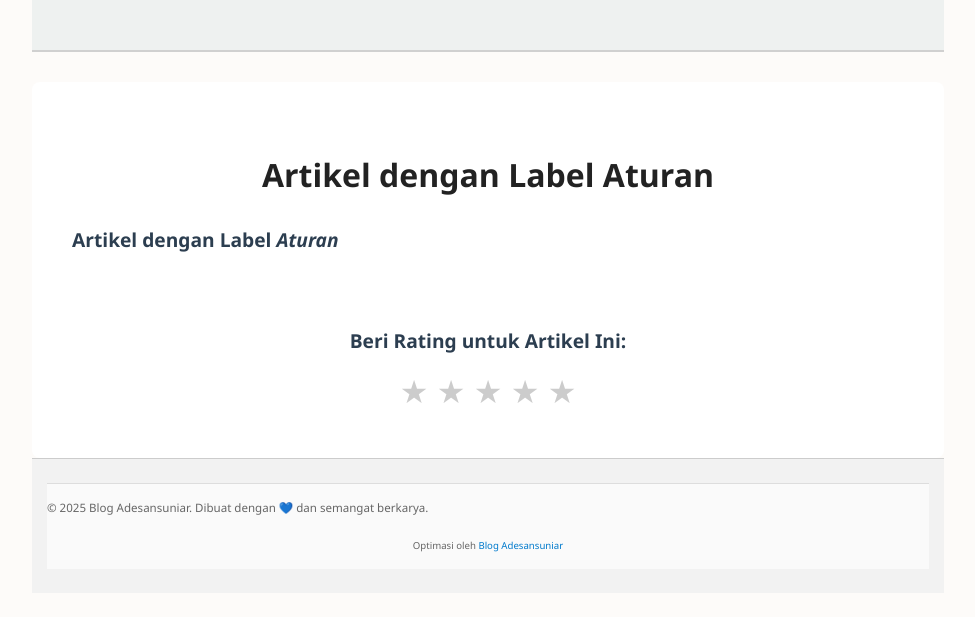
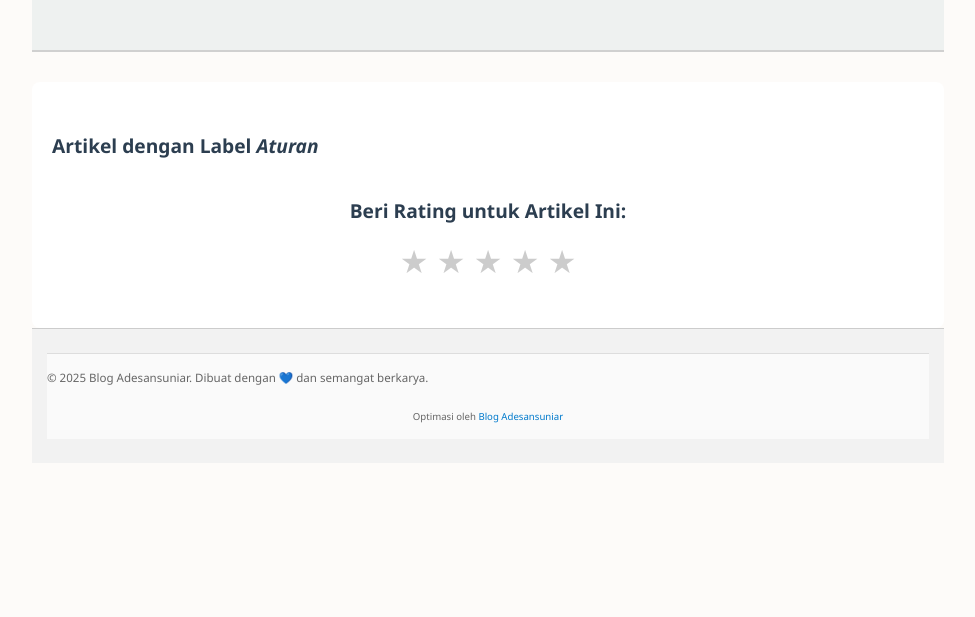
Before and after one commit to adesansuniar/blog-adesansuniar, a Jekyll site: the page built from label/aturan.md, in a window 1280 px wide. Shown: the part 461-1078 px from the top of the page, without its empty margins (152-1127 px from the left). Built offline with Jekyll 4.4.1, drawn with Linux system fonts in a browser that asks for light colours; our own code applies the rules of GitHub Pages for plain Markdown files; comment, search, counter and statistics services are not loaded; after the commit the page ends 948 px from its top, so only the background shows below that; part of the change alters nothing that is shown.

Commit message:
Update _config.yml

```diff
--- a/_config.yml
+++ b/_config.yml
@@ -1,21 +1,50 @@
 title: Blog Adesansuniar
 description: Blog inspirasi, tips menjahit, dan katalog produk pilihan
-baseurl: "/blog-adesansuniar"
-url: "https://adesansuniar.github.io"
+baseurl: "/blog-adesansuniar" # Ganti jadi "" saat custom domain
+url: "https://adesansuniar.github.io" # Ganti jadi domain kamu saat custom
 theme: minima
+
 markdown: kramdown
 permalink: pretty
+
+# ✅ Plugin SEO dan Sitemap
 plugins:
   - jekyll-seo-tag
   - jekyll-sitemap
 
+# ✅ Pengaturan Tambahan
 lsi: false
 future: true
 strict_front_matter: false
 encoding: "utf-8"
+
+# ✅ Default Layout dan Metadata untuk post
 defaults:
   - scope:
       path: ""
       type: "posts"
     values:
       layout: "post"
+      tags: []
+      categories: []
+
+# ✅ Konfigurasi Pencarian dan Tagging
+collections:
+  posts:
+    output: true
+
+# ✅ Optional (untuk halaman manual seperti about, search, dll)
+defaults:
+  - scope:
+      path: ""
+      type: "pages"
+    values:
+      layout: "default"
+
+# ✅ SEO tambahan (jika pakai jekyll-seo-tag)
+seo:
+  twitter:
+    username: alamandacollect1
+    card: summary_large_image
+  facebook:
+    publisher: https://facebook.com/alamandacollect1
```
